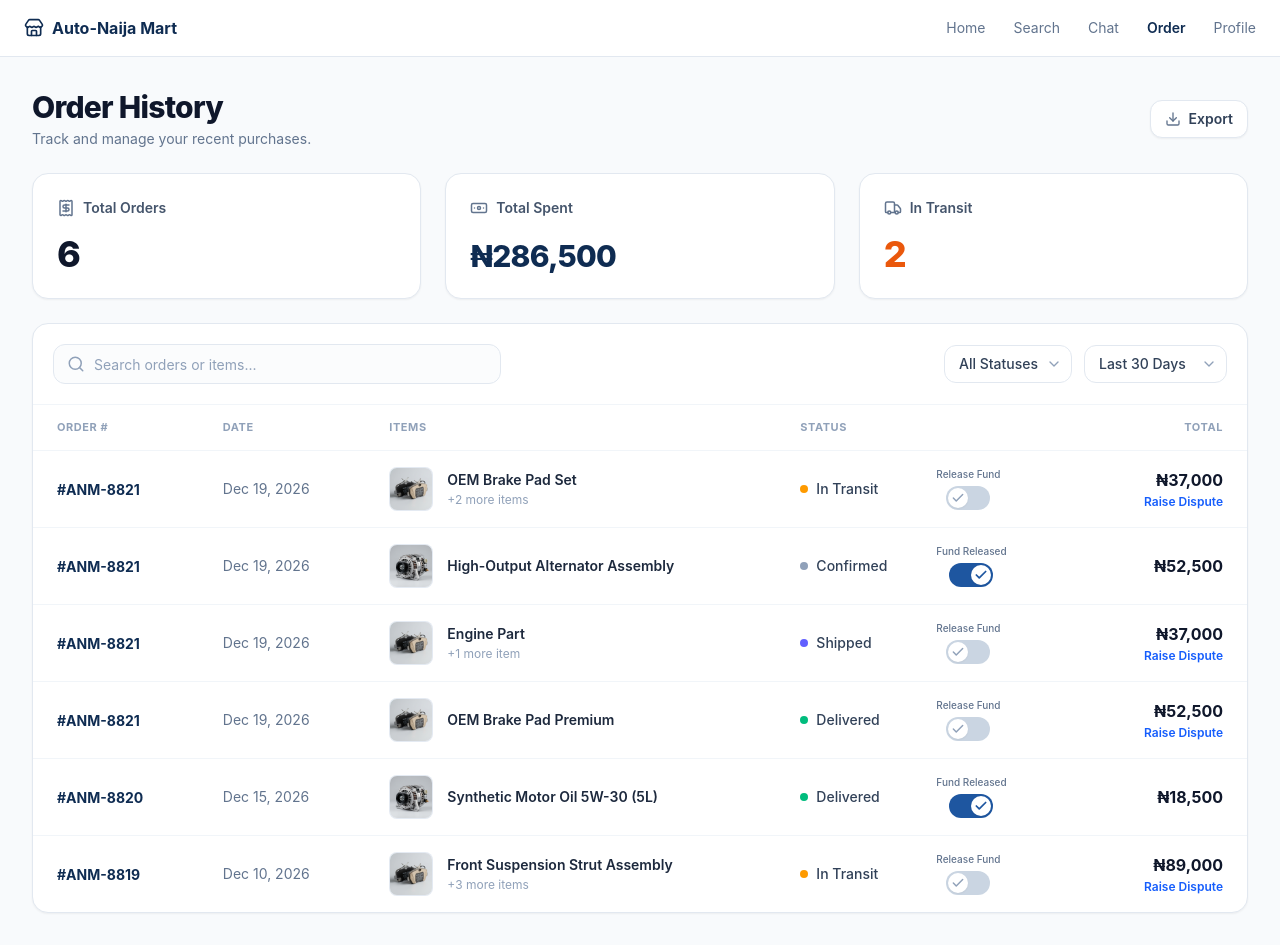
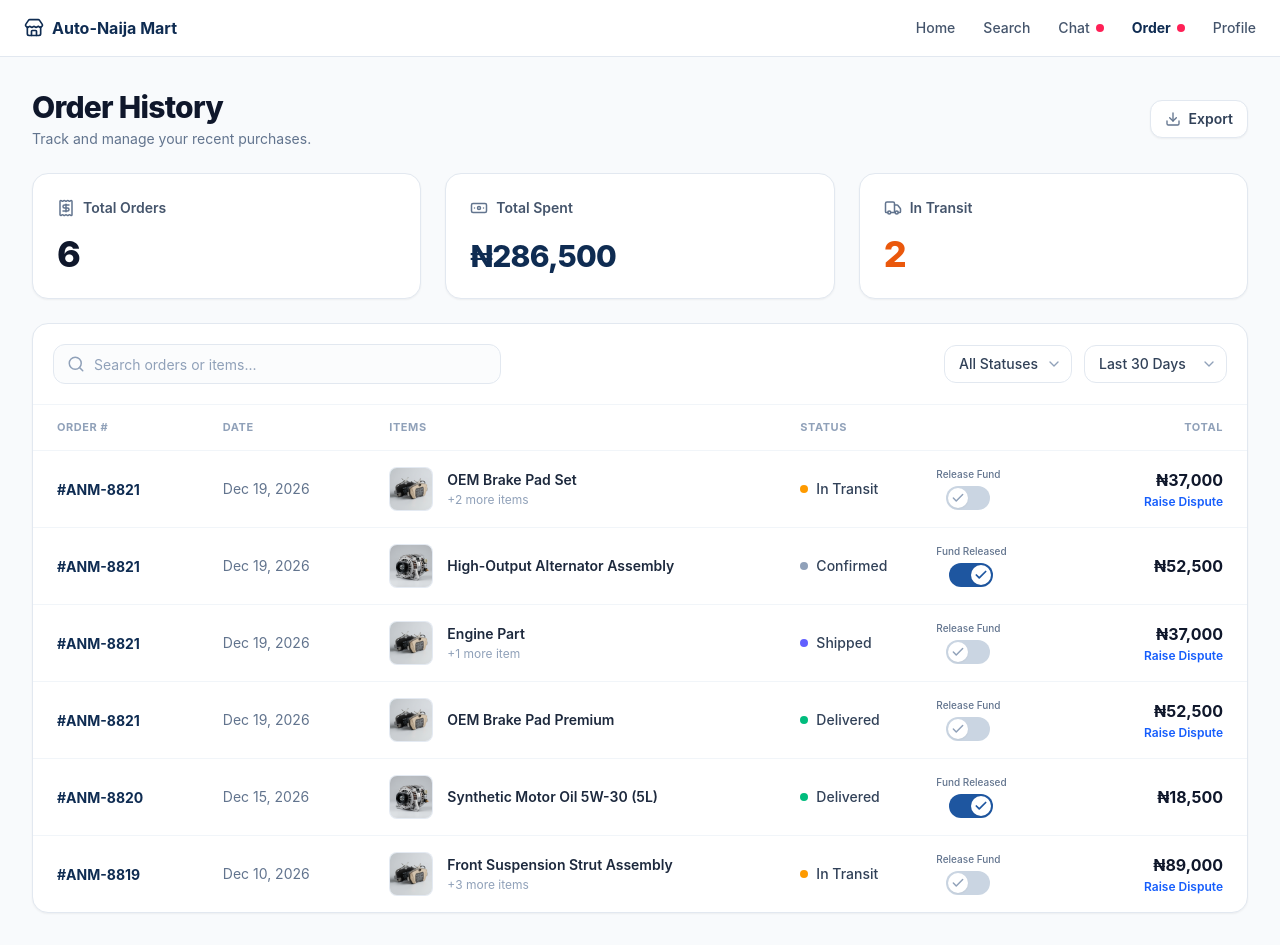
Before and after one commit to Asoro-Automotive-Solutions/Auto-Najia-Mart, a React (Vite) app: page /orders in a window 1280 px wide. Built offline with nearby package versions, Linux system fonts and the light colour scheme.

Commit message:
feat(nav): add notification indicator dots for Chat and Order in desktop and mobile navigation

```diff
--- a/src/components/BottomNav.jsx
+++ b/src/components/BottomNav.jsx
@@ -2,7 +2,21 @@ import React from "react";
 import { Home, Search, MessageSquare, Package, User } from "lucide-react";
 import { useNavigate, useLocation } from "react-router-dom";
 
-export default function BottomNav({ activeKey, onNavigate }) {
+/**
+ * BottomNav Component
+ *
+ * Mobile navigation bar with notification badges.
+ *
+ * Props:
+ * - activeKey: string (e.g. "order", "chat", "home")
+ * - notifications: { chat: boolean, order: boolean, ... }
+ * - onNavigate: (key) => void
+ */
+export default function BottomNav({
+  activeKey,
+  notifications = { chat: true, order: true },
+  onNavigate,
+}) {
   const navigate = useNavigate();
   const location = useLocation();
 
@@ -43,6 +57,7 @@ export default function BottomNav({ activeKey, onNavigate }) {
       <div className="max-w-md mx-auto flex items-center justify-around px-3 py-2">
         {tabs.map((tab) => {
           const isActive = currentKey === tab.key;
+          const hasDot = notifications[tab.key] ?? false;
           const Icon = tab.icon;
 
           return (
@@ -56,11 +71,19 @@ export default function BottomNav({ activeKey, onNavigate }) {
                   : "text-slate-500 hover:text-slate-800"
               }`}
             >
-              <Icon
-                className={`h-5 w-5 ${
-                  isActive ? "stroke-[2.4]" : "stroke-[1.8]"
-                }`}
-              />
+              <div className="relative">
+                <Icon
+                  className={`h-5 w-5 ${
+                    isActive ? "stroke-[2.4]" : "stroke-[1.8]"
+                  }`}
+                />
+                {hasDot && (
+                  <span
+                    aria-label={`${tab.label} has new notifications`}
+                    className="absolute -top-1 -right-1 h-2.5 w-2.5 rounded-full bg-rose-500 ring-2 ring-white"
+                  />
+                )}
+              </div>
               <span
                 className={`text-[10px] mt-0.5 capitalize leading-none tracking-tight ${
                   isActive ? "font-bold text-white" : "font-medium"
--- a/src/components/Navbar.jsx
+++ b/src/components/Navbar.jsx
@@ -4,27 +4,28 @@ import { Store, Menu, X } from "lucide-react";
 const DEFAULT_LINKS = [
   { key: "home", label: "Home" },
   { key: "search", label: "Search" },
-  { key: "chat", label: "Chat" },
-  { key: "order", label: "Order" },
+  { key: "chat", label: "Chat", hasBadge: true },
+  { key: "order", label: "Order", hasBadge: true },
   { key: "profile", label: "Profile" },
 ];
 
 /**
  * Navbar
  *
- * Shared top navigation bar. Collapses into a hamburger menu below the
- * `md` breakpoint so every page that uses it gets responsive nav for free.
+ * Shared top navigation bar with notification badges.
  *
  * Props:
- * - brand: string shown next to the logo mark        (default: "Auto-Naija Mart")
- * - links: [{ key, label }]                          (default: DEFAULT_LINKS)
+ * - brand: string shown next to the logo mark (default: "Auto-Naija Mart")
+ * - links: [{ key, label, hasBadge }]
  * - activeKey: key of the currently active link
- * - onNavigate: (key) => void                        called when a link is clicked
+ * - notifications: { chat: boolean, order: boolean, ... }
+ * - onNavigate: (key) => void called when a link is clicked
  */
 export default function Navbar({
   brand = "Auto-Naija Mart",
   links = DEFAULT_LINKS,
   activeKey = "home",
+  notifications = { chat: true, order: true },
   onNavigate = () => {},
 }) {
   const [open, setOpen] = useState(false);
@@ -34,30 +35,48 @@ export default function Navbar({
     setOpen(false);
   };
 
+  const hasNotification = (key) => {
+    return notifications[key] ?? links.find((l) => l.key === key)?.hasBadge ?? false;
+  };
+
   return (
     <header className="sticky top-0 z-30 bg-white border-b border-slate-200">
       <div className="h-14 px-4 md:px-6 flex items-center justify-between">
-        <div className="flex items-center gap-2 text-[#0F2C52]">
+        <div
+          onClick={() => handleClick("home")}
+          className="flex items-center gap-2 text-[#0F2C52] cursor-pointer"
+        >
           <Store className="h-5 w-5" />
           <span className="font-bold text-sm md:text-base">{brand}</span>
         </div>
 
         {/* Desktop links */}
         <nav className="hidden md:flex items-center gap-7">
-          {links.map((link) => (
+          {links.map((link) => {
+            const hasDot = hasNotification(link.key);
+            const isActive = activeKey === link.key;
+
+            return (
               <button
                 key={link.key}
                 onClick={() => handleClick(link.key)}
                 className={[
-                "text-sm transition-colors",
-                activeKey === link.key
-                  ? "text-[#0F2C52] font-semibold"
-                  : "text-slate-500 hover:text-slate-700",
+                  "text-sm transition-colors relative inline-flex items-center gap-1.5",
+                  isActive
+                    ? "text-[#0F2C52] font-bold"
+                    : "text-slate-600 hover:text-slate-900 font-medium",
                 ].join(" ")}
               >
-              {link.label}
+                <span>{link.label}</span>
+                {hasDot && (
+                  <span
+                    aria-label={`${link.label} has unread notifications`}
+                    className="h-2 w-2 rounded-full bg-rose-500 ring-2 ring-white shrink-0"
+                  />
+                )}
               </button>
-          ))}
+            );
+          })}
         </nav>
 
         {/* Mobile toggle */}
@@ -65,29 +84,40 @@ export default function Navbar({
           onClick={() => setOpen((v) => !v)}
           aria-label={open ? "Close menu" : "Open menu"}
           aria-expanded={open}
-          className="md:hidden text-slate-600 hover:text-slate-900 transition-colors"
+          className="md:hidden text-slate-600 hover:text-slate-900 transition-colors relative p-1"
         >
           {open ? <X className="h-5 w-5" /> : <Menu className="h-5 w-5" />}
+          {(hasNotification("chat") || hasNotification("order")) && !open && (
+            <span className="absolute top-0.5 right-0.5 h-2 w-2 rounded-full bg-rose-500 ring-2 ring-white" />
+          )}
         </button>
       </div>
 
       {/* Mobile menu */}
       {open && (
-        <nav className="md:hidden border-t border-slate-100 px-4 py-2 flex flex-col">
-          {links.map((link) => (
+        <nav className="md:hidden border-t border-slate-100 px-4 py-2 flex flex-col bg-white">
+          {links.map((link) => {
+            const hasDot = hasNotification(link.key);
+            const isActive = activeKey === link.key;
+
+            return (
               <button
                 key={link.key}
                 onClick={() => handleClick(link.key)}
                 className={[
-                "text-left text-sm py-2.5 px-1 rounded-md transition-colors",
-                activeKey === link.key
-                  ? "text-[#0F2C52] font-semibold bg-slate-50"
-                  : "text-slate-500 hover:text-slate-700",
+                  "text-left text-sm py-2.5 px-2 rounded-md transition-colors flex items-center justify-between",
+                  isActive
+                    ? "text-[#0F2C52] font-bold bg-slate-50"
+                    : "text-slate-600 hover:text-slate-900 font-medium",
                 ].join(" ")}
               >
-              {link.label}
+                <span>{link.label}</span>
+                {hasDot && (
+                  <span className="h-2 w-2 rounded-full bg-rose-500 ring-2 ring-white" />
+                )}
               </button>
-          ))}
+            );
+          })}
         </nav>
       )}
     </header>
```
Lines whose indentation alone changed are shown as unchanged.
